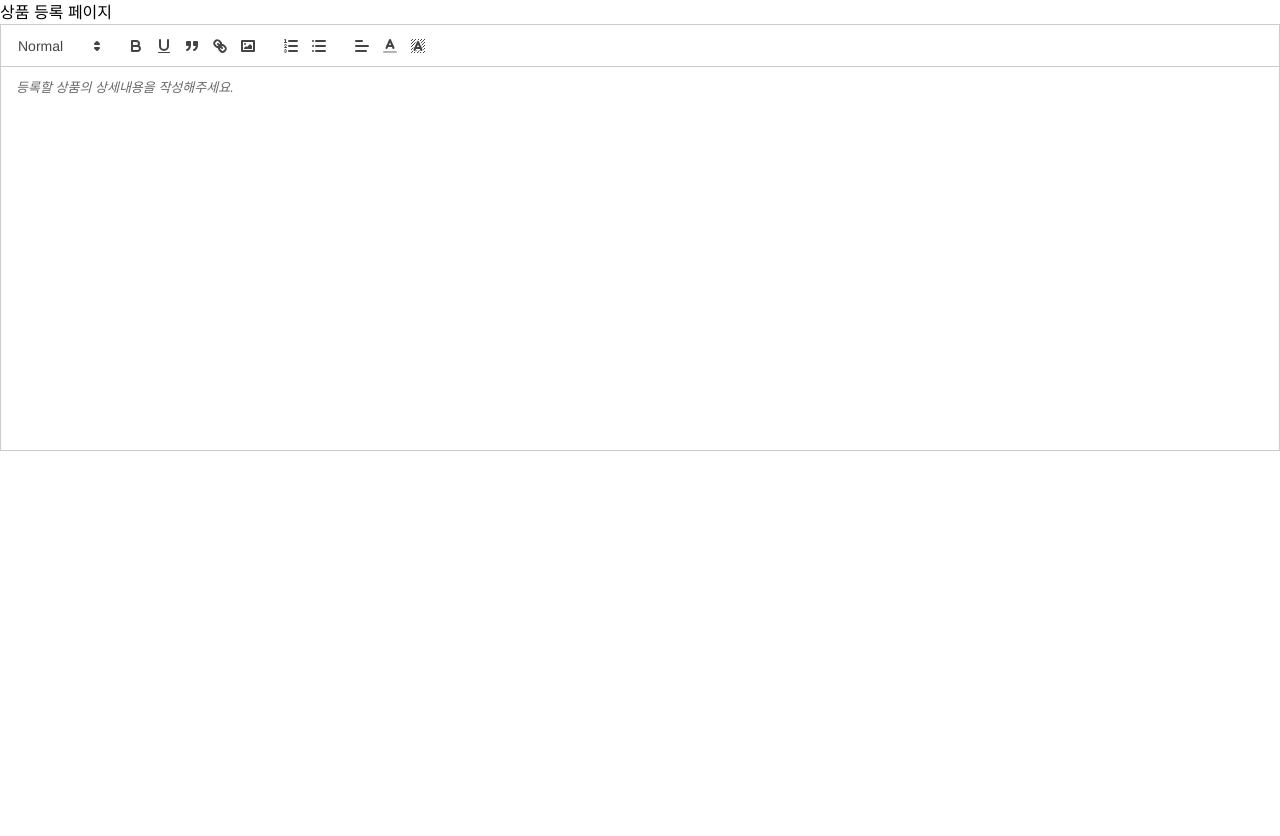
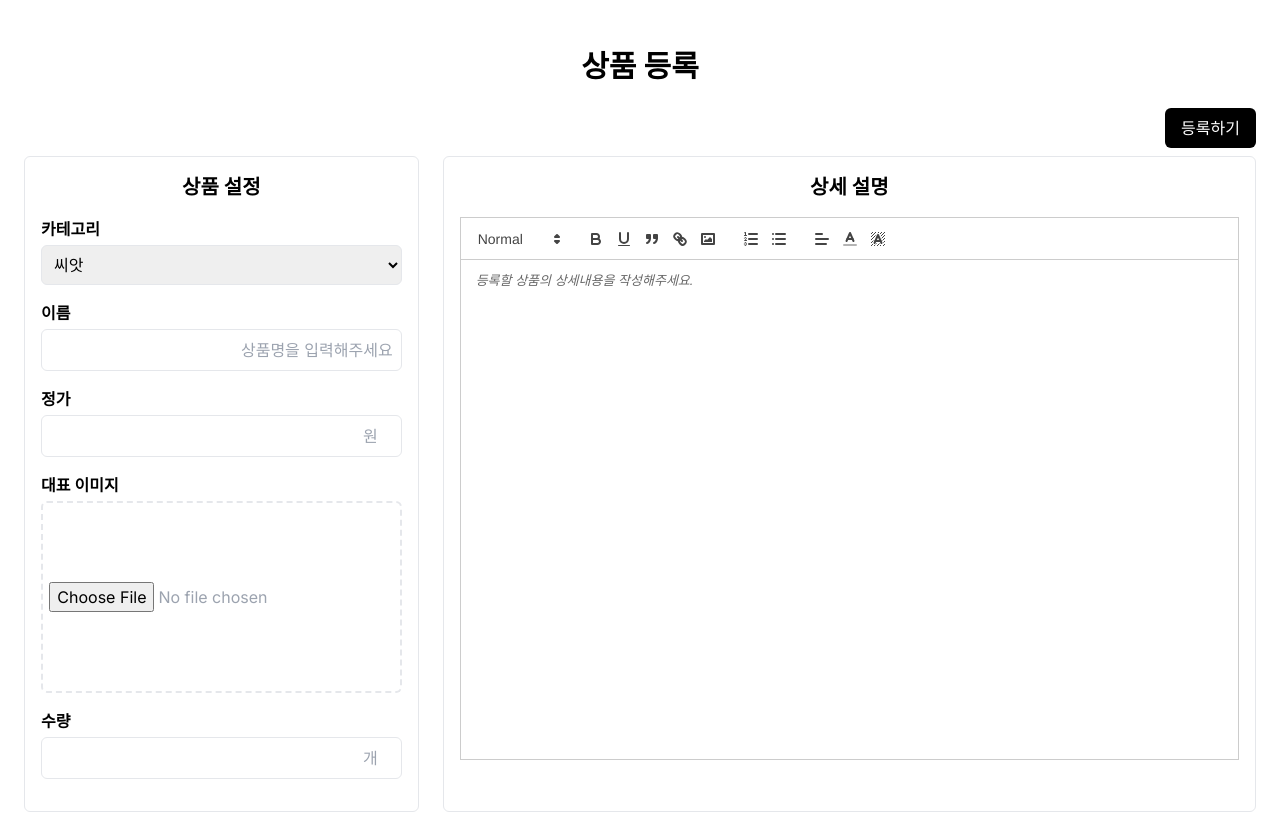
Before and after one commit to yeseul0809/LeafyLink, a Next.js app: page /seller/mypage/1/products/register in a window 1280 px wide. Before the commit the page ends 800 px from the top, so only its background shows below. Built offline with nearby package versions, Linux system fonts and the light colour scheme.

Commit message:
feat: input 필드(상품설정) 삽입

```diff
--- /dev/null
+++ b/src/app/(providers)/(root)/seller/mypage/[id]/products/register/_components/InputField.tsx
@@ -0,0 +1,32 @@
+import React from 'react';
+
+interface InputFieldProps {
+  name: string;
+  value: number | string;
+  onChange: (e: React.ChangeEvent<HTMLInputElement>) => void;
+  placeholder: string;
+  labelText: string;
+  type: 'text' | 'number';
+  id: string;
+}
+
+function InputField({ name, value, onChange, placeholder, id, labelText, type }: InputFieldProps) {
+  return (
+    <div className="mb-4">
+      <label className="block font-semibold mb-1" htmlFor={id}>
+        {labelText}
+      </label>
+      <input
+        type={type}
+        id={id}
+        name={name}
+        value={value}
+        onChange={onChange}
+        placeholder={placeholder}
+        className="w-full p-2 border rounded-md text-right"
+      />
+    </div>
+  );
+}
+
+export default InputField;
--- a/src/app/(providers)/(root)/seller/mypage/[id]/products/register/_components/QuillEditor.tsx
+++ b/src/app/(providers)/(root)/seller/mypage/[id]/products/register/_components/QuillEditor.tsx
@@ -4,19 +4,7 @@ import dynamic from 'next/dynamic';
 import React, { useRef } from 'react';
 import ReactQuill, { ReactQuillProps } from 'react-quill';
 import 'react-quill/dist/quill.snow.css';
-
-const FORMATS = [
-  'size',
-  'bold',
-  'underline',
-  'blockquote',
-  'list',
-  'link',
-  'image',
-  'align',
-  'color',
-  'background'
-];
+import { FORMATS } from '../_utils/constants';
 
 interface ForwardedQuillComponent extends ReactQuillProps {
   forwardedRef: React.Ref<ReactQuill>;
@@ -61,7 +49,7 @@ function QuillEditor() {
         modules={modules}
         formats={FORMATS}
         placeholder="등록할 상품의 상세내용을 작성해주세요."
-        className="h-96 border-[#f0f0f0]"
+        className="h-[500px] border-[#f0f0f0]"
       />
     </>
   );
--- /dev/null
+++ b/src/app/(providers)/(root)/seller/mypage/[id]/products/register/_utils/constants.ts
@@ -0,0 +1,19 @@
+export const INITIAL_STATE = {
+  category: '',
+  name: '',
+  price: '',
+  stock: ''
+};
+
+export const FORMATS = [
+  'size',
+  'bold',
+  'underline',
+  'blockquote',
+  'list',
+  'link',
+  'image',
+  'align',
+  'color',
+  'background'
+];
--- a/src/app/(providers)/(root)/seller/mypage/[id]/products/register/page.tsx
+++ b/src/app/(providers)/(root)/seller/mypage/[id]/products/register/page.tsx
@@ -1,12 +1,110 @@
-import React from 'react';
+'use client';
+
+import React, { useState } from 'react';
 import QuillEditor from './_components/QuillEditor';
+import { INITIAL_STATE } from './_utils/constants';
+import InputField from './_components/InputField';
 
 function ProductRegisterPage() {
+  const [state, setState] = useState(INITIAL_STATE);
+  const [imagePreview, setImagePreview] = useState<string | null>(null);
+
+  const handleChange = (e: React.ChangeEvent<HTMLSelectElement | HTMLInputElement>) => {
+    const { name, value } = e.target;
+    const newValue = name === 'price' || name === 'stock' ? Number(value) : value;
+    setState((prev) => ({ ...prev, [name]: newValue }));
+  };
+
+  const handleThumbnailChange = (e: React.ChangeEvent<HTMLInputElement>) => {
+    const file = e.target.files?.[0];
+    if (file) {
+      const url = URL.createObjectURL(file);
+      setImagePreview(url);
+      setState((prev) => ({ ...prev, thumbnail: file }));
+    }
+  };
+
   return (
-    <>
-      <h1>상품 등록 페이지</h1>
-      <QuillEditor />
-    </>
+    <div className="container mx-auto p-6 flex flex-col">
+      <h1 className="text-3xl text-center font-bold my-6">상품 등록</h1>
+      <div className="flex justify-end mb-2">
+        <button className="px-4 py-2 bg-black text-white rounded-md">등록하기</button>
+      </div>
+      <div className="grid grid-cols-6 gap-6">
+        <section className="col-span-2 border p-4 rounded-md">
+          <h2 className="text-xl text-center font-semibold mb-4">상품 설정</h2>
+
+          <div className="mb-4">
+            <label className="block font-semibold mb-1" htmlFor="category">
+              카테고리
+            </label>
+            <select
+              name="category"
+              value={state.category}
+              onChange={handleChange}
+              className="w-full p-2 border rounded-md"
+            >
+              <option value="씨앗">씨앗</option>
+              <option value="모종">모종</option>
+              <option value="재배키트">재배키트</option>
+              <option value="흙,비료">흙,비료</option>
+              <option value="원예용품">원예용품</option>
+            </select>
+          </div>
+
+          <InputField
+            type="text"
+            id="name"
+            name="name"
+            value={state.name}
+            onChange={handleChange}
+            placeholder="상품명을 입력해주세요"
+            labelText="이름"
+          />
+
+          <InputField
+            type="number"
+            id="price"
+            name="price"
+            value={state.price}
+            onChange={handleChange}
+            placeholder="원"
+            labelText="정가"
+          />
+
+          <div className="mb-4">
+            <label className="block font-semibold mb-1" htmlFor="image">
+              대표 이미지
+            </label>
+            <div className="w-full h-48 flex flex-col items-center justify-center border-dashed border-2 rounded-md">
+              <input type="file" className="text-gray-400" onChange={handleThumbnailChange} />
+              {imagePreview && (
+                <img
+                  src={imagePreview}
+                  alt="썸네일 미리보기"
+                  className="mt-2 max-h-full max-w-full"
+                />
+              )}
+            </div>
+          </div>
+
+          <InputField
+            type="number"
+            id="stock"
+            name="stock"
+            value={state.stock}
+            onChange={handleChange}
+            placeholder="개"
+            labelText="수량"
+          />
+        </section>
+
+        <section className="col-span-4 border p-4 rounded-md">
+          <h2 className="text-xl text-center font-semibold mb-4">상세 설명</h2>
+          <QuillEditor />
+        </section>
+      </div>
+    </div>
   );
 }
 
```
